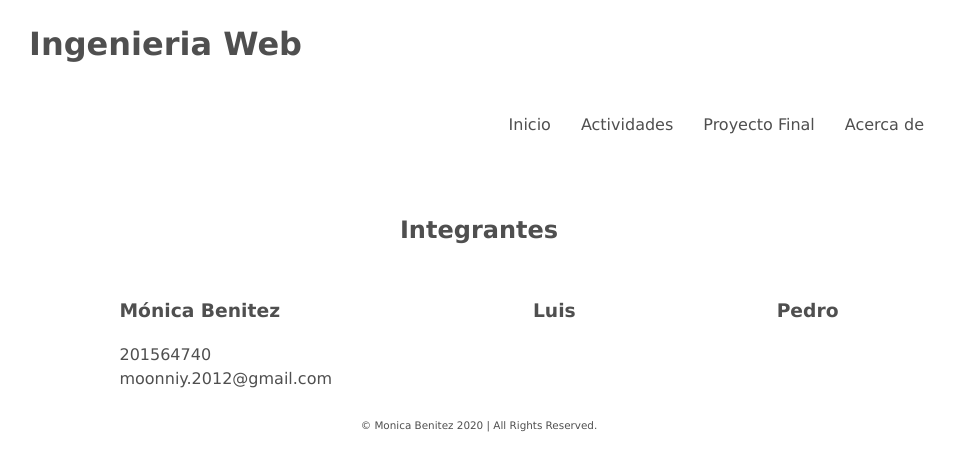
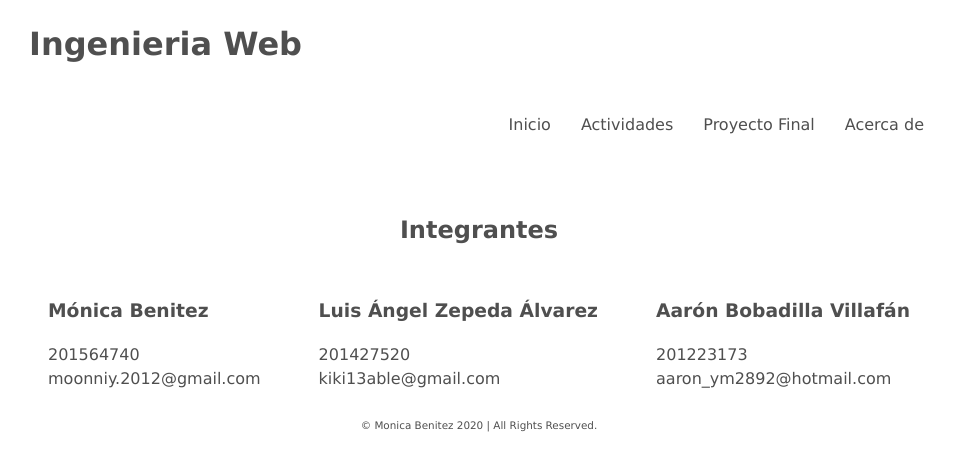
Before and after one commit to moonniy/Ingenieria-web, a Jekyll site: the page built from about/index.html, in a window 1280 px wide. Shown: the top 471 px of the page, without its empty margins (161-1115 px from the left). Built offline with Jekyll 4.4.1, drawn with Linux system fonts in a browser that asks for light colours.

Commit message:
Se agregaron los datos de los integrantes

```diff
--- a/about/index.html
+++ b/about/index.html
@@ -15,11 +15,12 @@ title: Acerca de
   </li>
   <li>
     <!--      <img src="{{ post.image }}" />    -->
-    <h3>Luis</h3>
+    <h3>Luis Ángel Zepeda Álvarez</h3>
+    <p>201427520<br>kiki13able@gmail.com</p>
   </li>
   <li>
     <!--      <img src="{{ post.image }}" />    -->
-    <h3>Pedro</h3>
-
+    <h3>Aarón Bobadilla Villafán</h3>
+    <p>201223173<br>aaron_ym2892@hotmail.com</p>
   </li>
 </ul>
```
